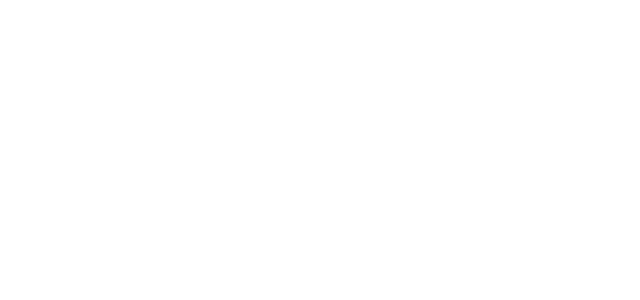
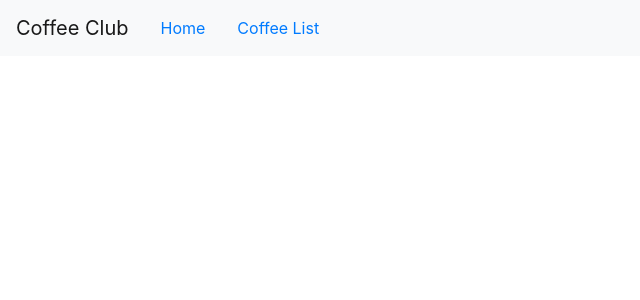
Before and after one commit to toepump/coffeeclub, an Angular app: page / in a window 1280 px wide. Shown: the top 300 px of the page, without its empty margins (0-640 px from the left). Built offline with nearby package versions, Linux system fonts and the light colour scheme.

Commit message:
pushing nav component and shared module

```diff
--- a/package.json
+++ b/package.json
@@ -16,6 +16,7 @@
     "@angular/compiler": "~9.1.1",
     "@angular/core": "~9.1.1",
     "@angular/forms": "~9.1.1",
+    "@angular/localize": "^9.1.1",
     "@angular/platform-browser": "~9.1.1",
     "@angular/platform-browser-dynamic": "~9.1.1",
     "@angular/router": "~9.1.1",
--- a/src/app/app.component.html
+++ b/src/app/app.component.html
@@ -1,5 +1,4 @@
-<div id="wrap">
-  <div class="container-fluid">
-    <router-outlet></router-outlet>
-  </div>
+<app-nav></app-nav>
+<div class="container-fluid">
+  <router-outlet></router-outlet>
 </div>
--- a/src/app/app.module.ts
+++ b/src/app/app.module.ts
@@ -3,6 +3,7 @@ import { BrowserModule } from '@angular/platform-browser';
 import { AppRoutingModule } from './app-routing.module';
 import { AppComponent } from './app.component';
 import { NgbModule } from '@ng-bootstrap/ng-bootstrap';
+import { SharedModule } from './shared/shared.module';
 
 @NgModule({
   declarations: [
@@ -11,7 +12,8 @@ import { NgbModule } from '@ng-bootstrap/ng-bootstrap';
   imports: [
     BrowserModule,
     AppRoutingModule,
-    NgbModule
+    NgbModule,
+    SharedModule,
   ],
   providers: [],
   bootstrap: [AppComponent]
--- /dev/null
+++ b/src/app/shared/components/nav/nav.component.html
@@ -0,0 +1,7 @@
+<nav class='navbar navbar-expand navbar-light bg-light'>
+    <a class='navbar-brand'>{{title}}</a>
+    <ul class='nav nav-pills'>
+      <li><a class='nav-link'>Home</a></li>
+      <li><a class='nav-link'>Coffee List</a></li>
+    </ul>
+</nav>
--- /dev/null
+++ b/src/app/shared/components/nav/nav.component.ts
@@ -0,0 +1,15 @@
+import { Component, OnInit } from '@angular/core';
+
+@Component({
+  selector: 'app-nav',
+  templateUrl: './nav.component.html',
+  styleUrls: ['./nav.component.scss']
+})
+export class NavComponent implements OnInit {
+   title = 'Coffee Club';
+  constructor() { }
+
+  ngOnInit(): void {
+  }
+
+}
--- a/src/polyfills.ts
+++ b/src/polyfills.ts
@@ -1,3 +1,7 @@
+/***************************************************************************************************
+ * Load `$localize` onto the global scope - used if i18n tags appear in Angular templates.
+ */
+import '@angular/localize/init';
 /**
  * This file includes polyfills needed by Angular and is loaded before the app.
  * You can add your own extra polyfills to this file.
--- a/src/styles.scss
+++ b/src/styles.scss
@@ -1,8 +1,2 @@
 /* You can add global styles to this file, and also import other style files */
 @import '~bootstrap/dist/css/bootstrap.min.css';
-
-#wrap {
-    padding-top: 90px;
-    min-height: 100vh;
-    margin: 15px auto -70px;
-  }
```
Also changed, not shown: src/app/shared/shared.module.ts (added, +14 -0 lines), src/app/shared/components/nav/nav.component.scss (added), 2 other files (tests, documents, lock files or other folders).
